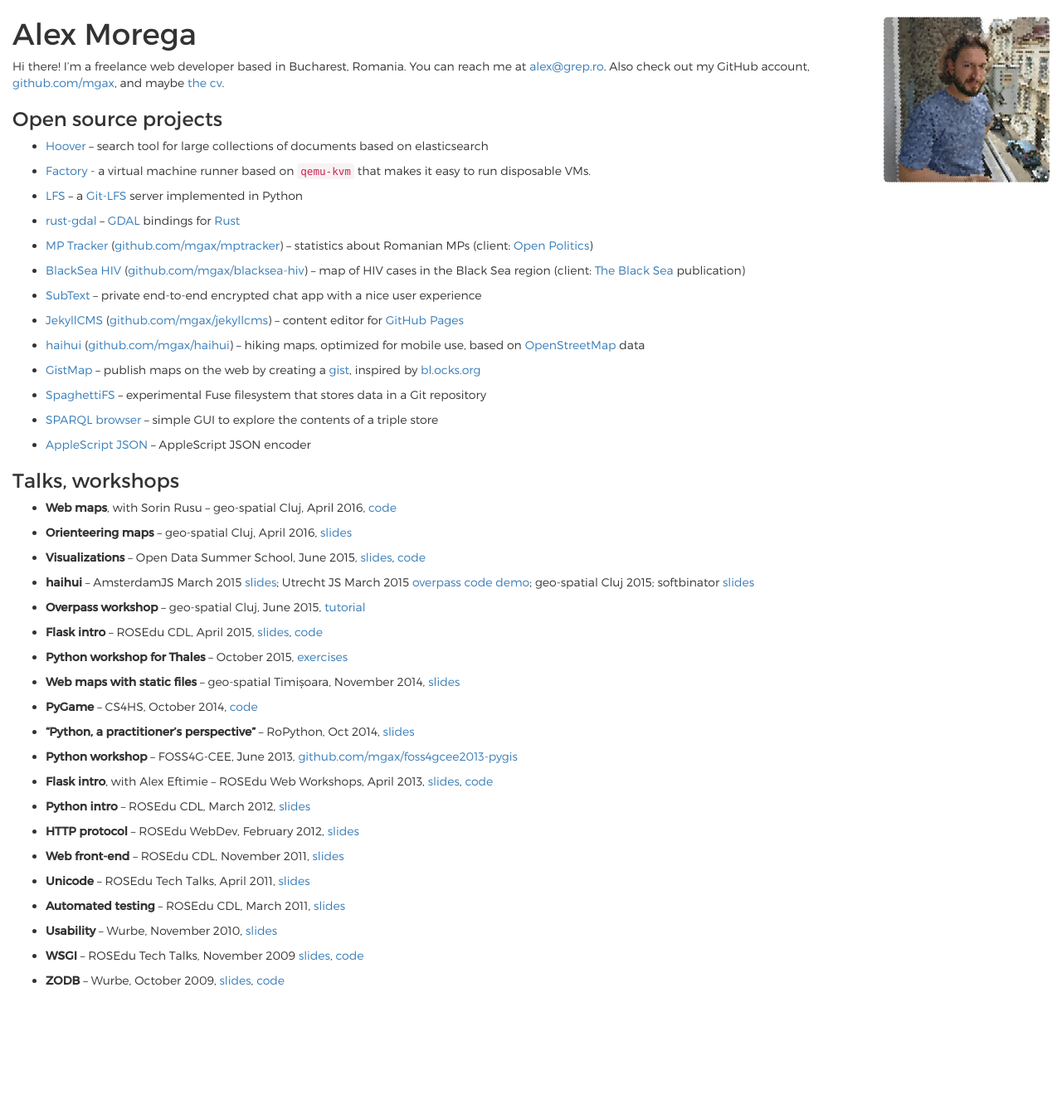
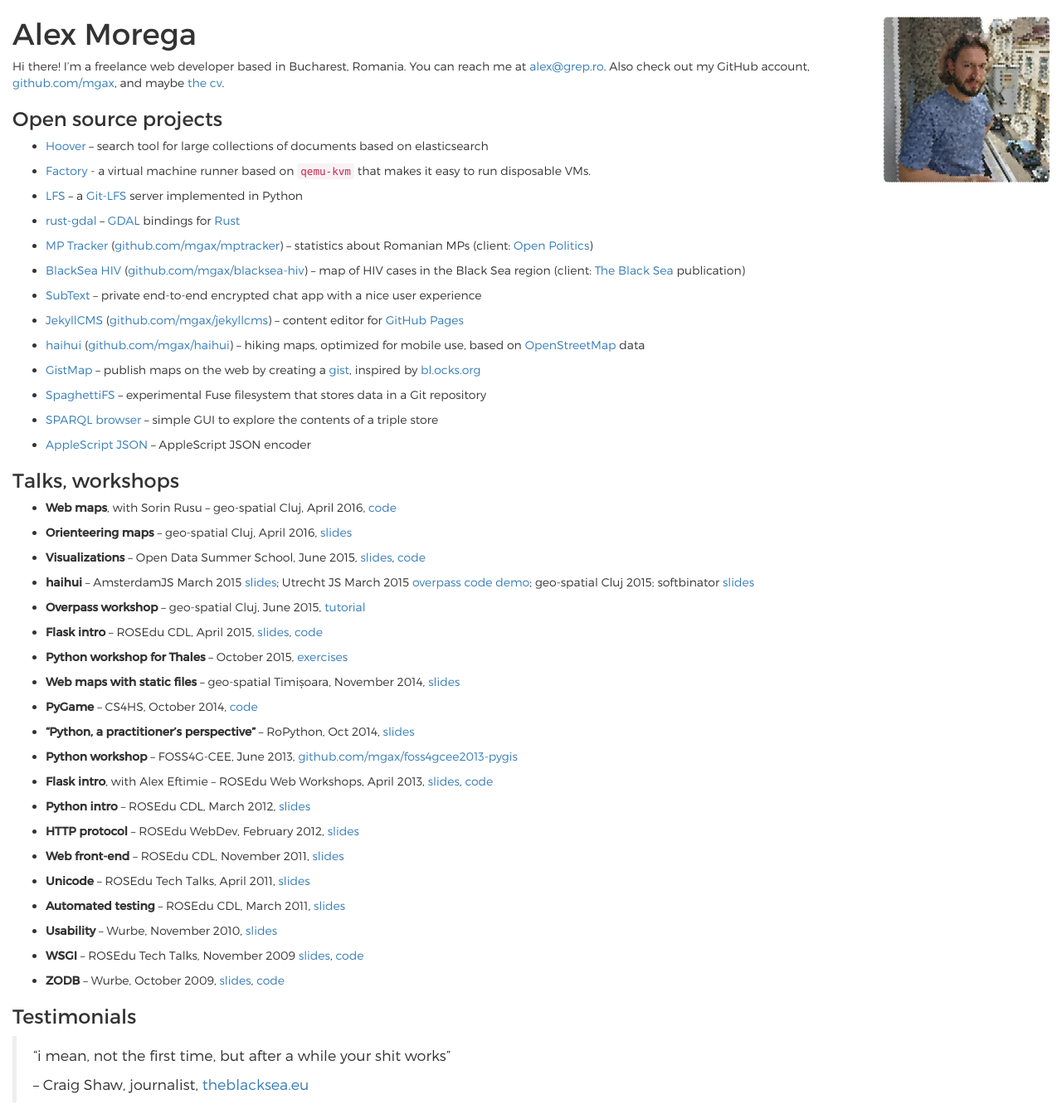
Before and after one commit to mgax/grep.ro, a Jekyll site: the page built from index.md, in a window 1280 px wide. Shown: the whole page at 83% size. Built offline with Jekyll 4.4.1, drawn with Linux system fonts in a browser that asks for light colours; nearby versions of some CDN libraries; before the commit the page ends 1202 px from its top, so only the background shows below that.

Commit message:
testimonial

```diff
--- a/index.md
+++ b/index.md
@@ -151,6 +151,12 @@ cv](https://grep.ro/cv-en.html).
   [code](https://grep.ro/quickpub/wurbe25/demo/)
 
 
+### Testimonials
+> "i mean, not the first time, but after a while your shit works"
+>
+> -- Craig Shaw, journalist, [theblacksea.eu](https://theblacksea.eu)
+
+
 <script>
   (function() {
     var m = ['x@gr', '.ro', 'ale', 'ep', 'lto', 'mai'];
```
